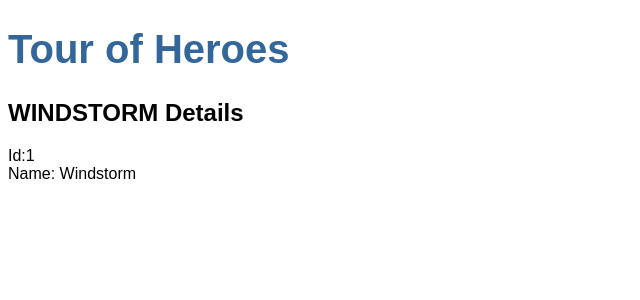
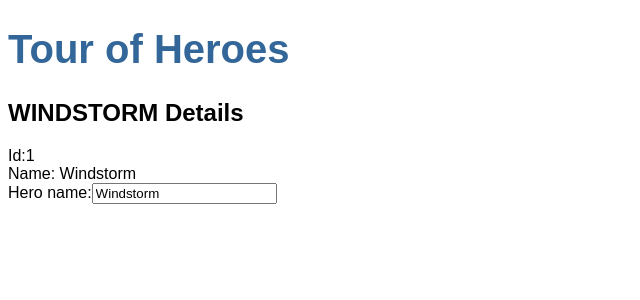
Before and after one commit to paulogustavo/angular-tour-of-heroes, an Angular app: page / in a window 1280 px wide. Shown: the top 300 px of the page, without its empty margins (0-640 px from the left). Built offline with nearby package versions, Linux system fonts and the light colour scheme.

Commit message:
feat: hero editor

```diff
--- a/src/app/app.module.ts
+++ b/src/app/app.module.ts
@@ -4,6 +4,7 @@
 import { AppRoutingModule } from './app-routing.module';
 import { AppComponent } from './app.component';
 import { HeroesComponent } from './heroes/heroes.component';
+import { FormsModule } from '@angular/forms';
 
 @NgModule({
   declarations: [
@@ -12,7 +13,8 @@
   ],
   imports: [
     BrowserModule,
-    AppRoutingModule
+    AppRoutingModule,
+    FormsModule
   ],
   providers: [],
   bootstrap: [AppComponent]
--- a/src/app/heroes/heroes.component.html
+++ b/src/app/heroes/heroes.component.html
@@ -1,3 +1,8 @@
 <h2>{{ hero.name | uppercase }} Details</h2>
 <div><span>Id:</span>{{ hero.id }}</div>
 <div><span>Name: </span>{{ hero.name }}</div>
+
+<div>
+  <label for="name">Hero name:</label>
+  <input type="text" id="name" placeholder="name" [(ngModel)]="hero.name"/>
+</div>
```
